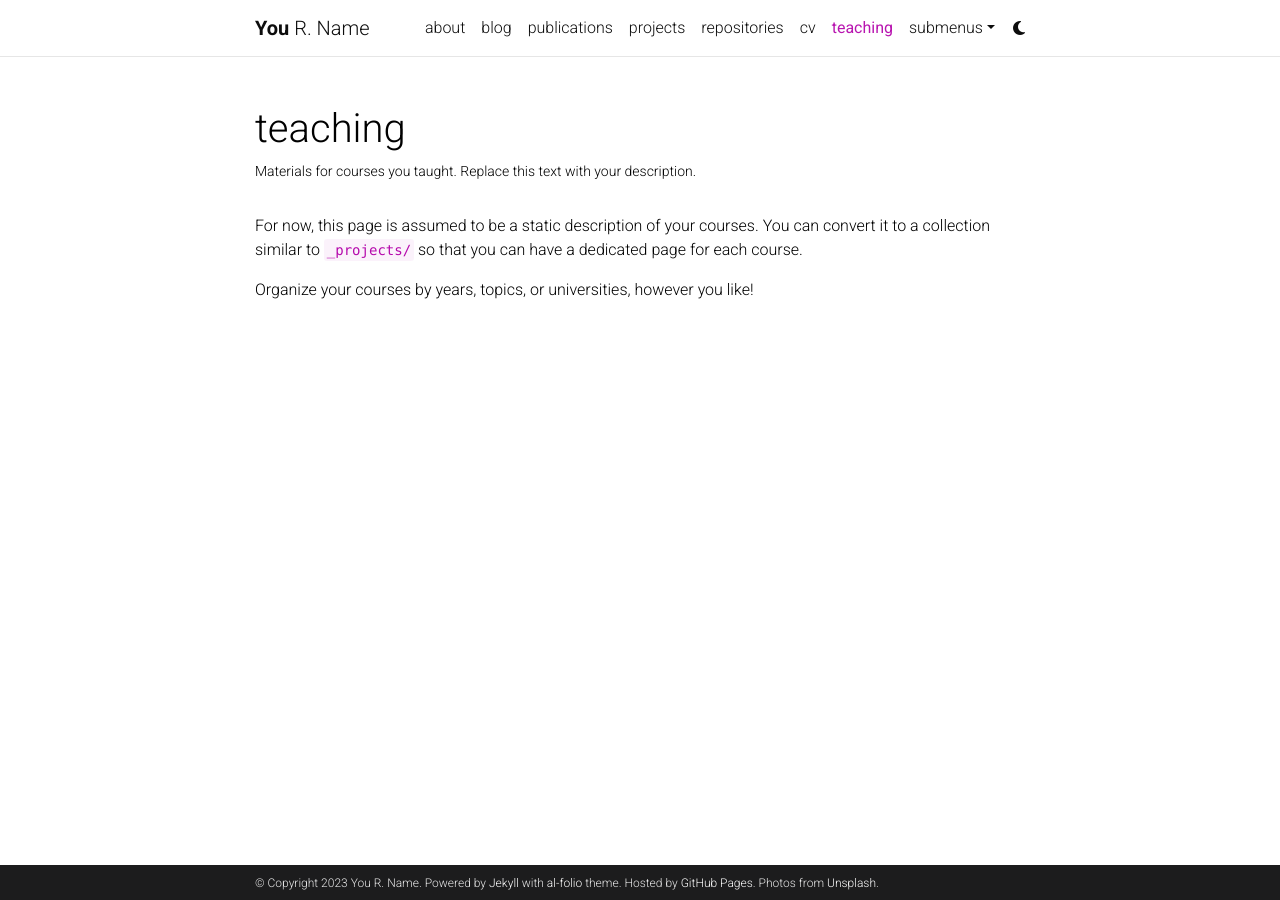
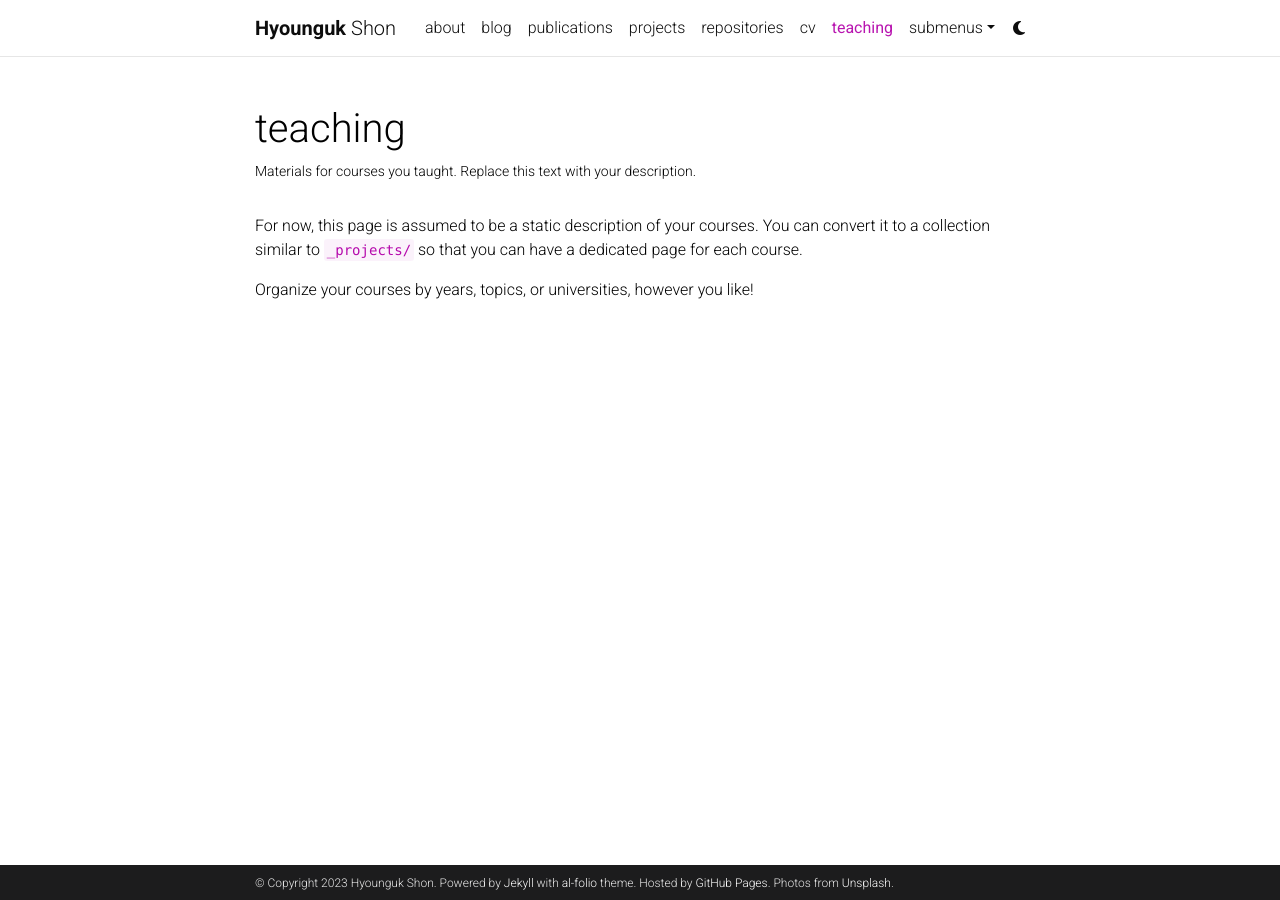
Before and after one commit to hushon/hushon.github.io, a Jekyll site: the page built from _pages/teaching.md, in a window 1280 px wide. Built offline with Jekyll 4.4.1, drawn with Linux system fonts in a browser that asks for light colours; comment, search, counter and statistics services are not loaded; a style sheet for code colours, icons or effects is not loaded.

Commit message:
first update

```diff
--- a/_config.yml
+++ b/_config.yml
@@ -3,10 +3,10 @@
 # -----------------------------------------------------------------------------
 
 title: blank # the website title (if blank, full name will be used instead)
-first_name: You
-middle_name: R.
-last_name: Name
-email: you@example.com
+first_name: Hyounguk
+middle_name:
+last_name: Shon
+email: hyounguk.shon@kaist.ac.kr
 description: > # the ">" symbol means to ignore newlines until "footer_text:"
   A simple, whitespace theme for academics. Based on [*folio](https://github.com/bogoli/-folio) design.
 footer_text: >
@@ -18,7 +18,7 @@
 lang: en # the language of your site (for example: en, fr, cn, ru, etc.)
 icon: ⚛️  # the emoji used as the favicon (alternatively, provide image name in /assets/img/)
 
-url: https://alshedivat.github.io # the base hostname & protocol for your site
+url: https://hushon.github.io # the base hostname & protocol for your site
 baseurl: /al-folio # the subpath of your site, e.g. /blog/
 last_updated: false # set to true if you want to display last updated in the footer
 impressum_path:  # set to path to include impressum link in the footer, use the same path as permalink in a page, helps to conform with EU GDPR
@@ -45,7 +45,7 @@
 # will use title and url fields
 # Take a look to https://github.com/jekyll/jekyll-feed for more customization
 
-rss_icon: true
+rss_icon: false
 
 # -----------------------------------------------------------------------------
 # Layout
@@ -71,13 +71,13 @@
 # Social integration
 # -----------------------------------------------------------------------------
 
-github_username: # your GitHub user name
+github_username: hushon # your GitHub user name
 gitlab_username: # your GitLab user name
 twitter_username: # your Twitter handle
 mastodon_username: # your mastodon instance+username in the format instance.tld/@username
-linkedin_username: # your LinkedIn user name
+linkedin_username: hyounguk-shon-90432663 # your LinkedIn user name
 telegram_username: # your Telegram user name
-scholar_userid: # your Google Scholar ID
+scholar_userid: KZSXUmsAAAAJ # your Google Scholar ID
 semanticscholar_id: # your Semantic Scholar ID
 whatsapp_number: # your WhatsApp number (full phone number in international format. Omit any zeroes, brackets, or dashes when adding the phone number in international format.)
 orcid_id: # your ORCID ID
```
